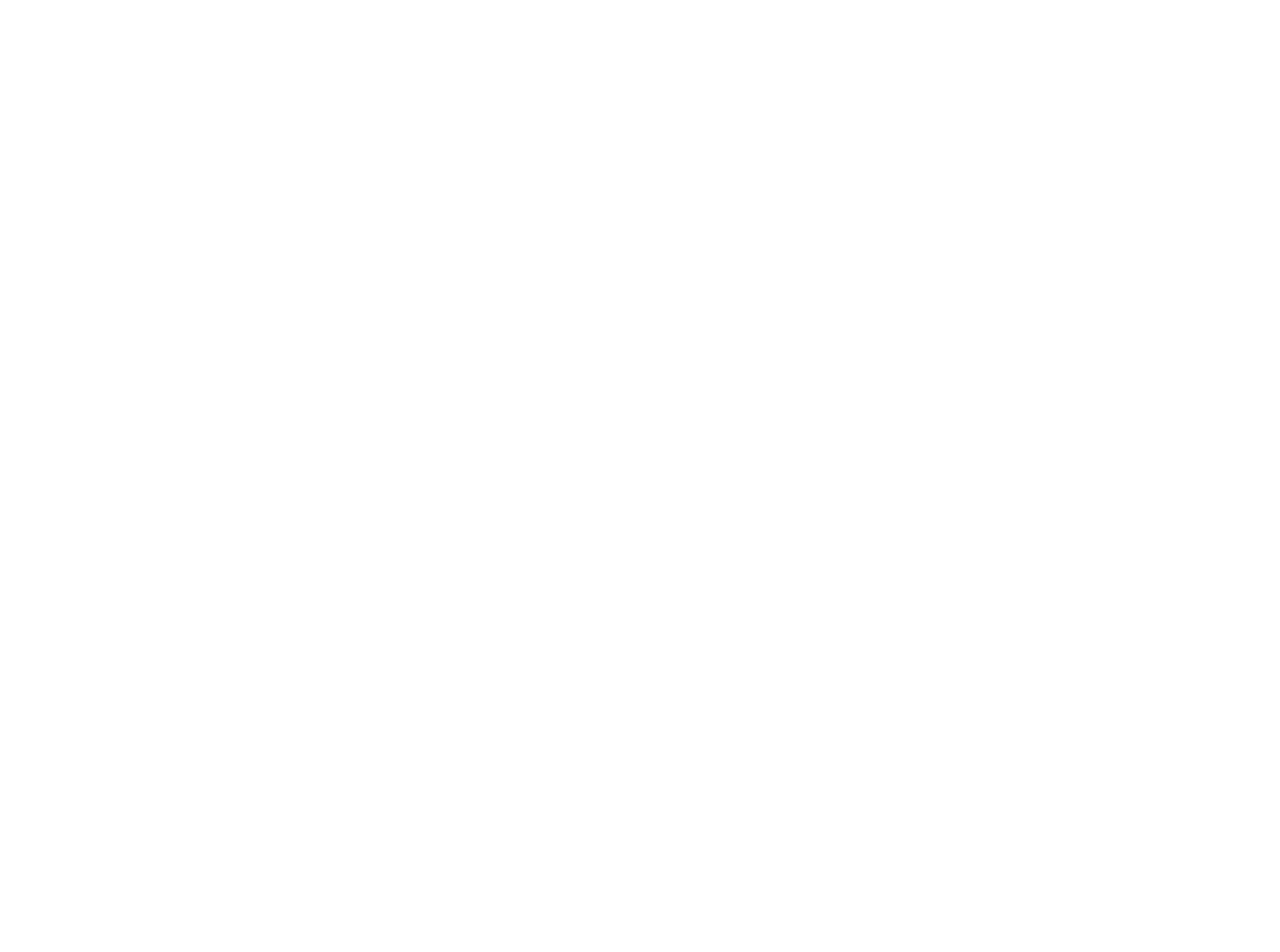
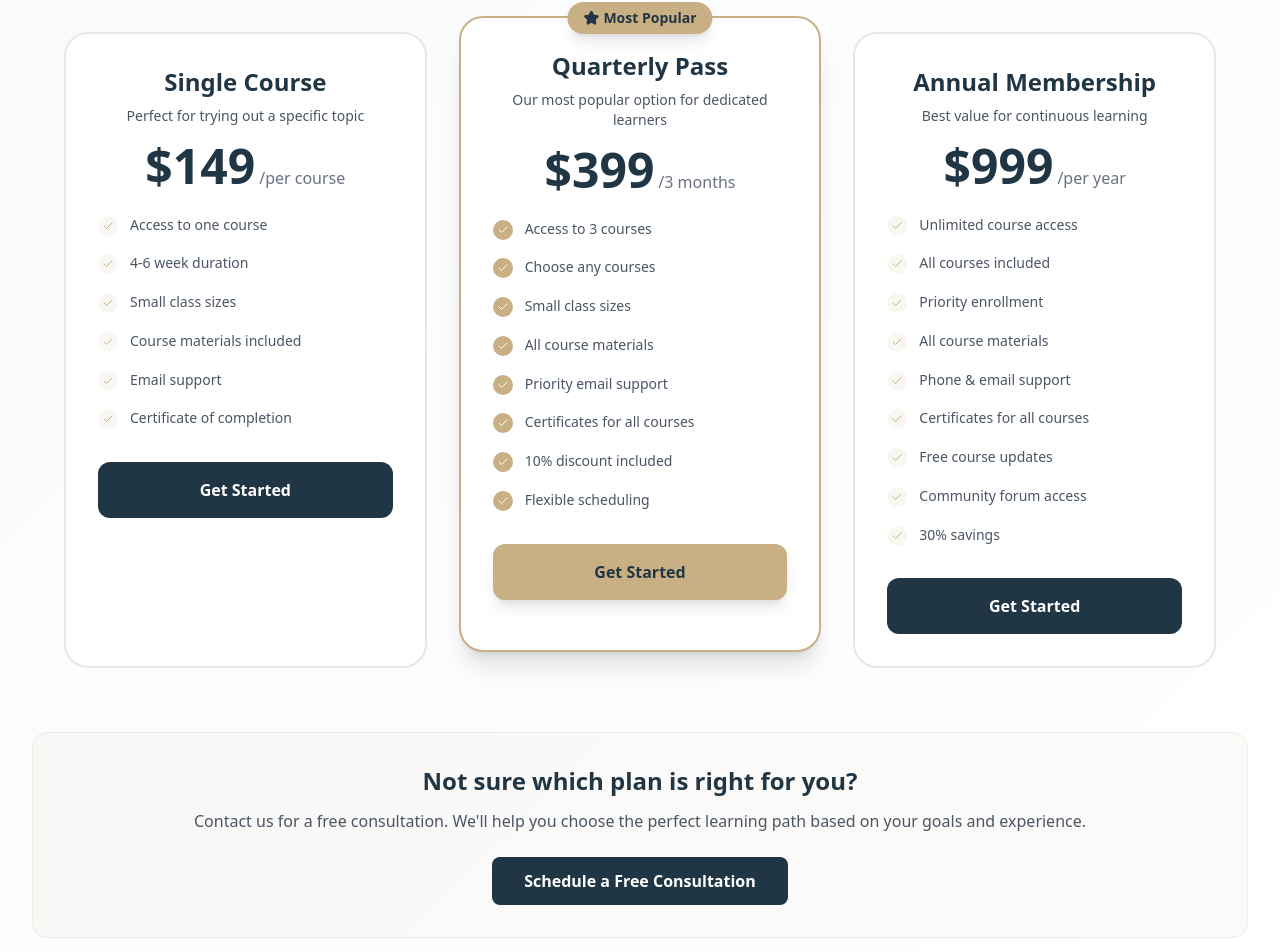
Before and after one commit to MarketaG/online-retirement, a React (Vite) app: page / in a window 1280 px wide. Shown: the part 3086-4038 px from the top of the page. Before the commit the page ends 2850 px from the top, so only its background shows below. Built offline with nearby package versions, Linux system fonts and the light colour scheme.

Commit message:
Add Pricing section

```diff
--- a/src/App.tsx
+++ b/src/App.tsx
@@ -2,6 +2,7 @@
 import Hero from "./sections/Hero";
 import About from "./sections/About";
 import Courses from "./sections/Courses";
+import Pricing from "./sections/Pricing";
 
 export default function App() {
   const scrollToSection = (id: string) => {
@@ -17,6 +18,7 @@
         </div>
         <About />
         <Courses />
+        <Pricing />
       </div>
     </>
   );
--- /dev/null
+++ b/src/components/pricing/PricingCTA.tsx
@@ -0,0 +1,23 @@
+type Props = {
+  onContact: () => void;
+};
+
+export function PricingCTA({ onContact }: Props) {
+  return (
+    <div className="mt-16 text-center bg-primary/5 rounded-2xl p-8 border border-primary/20">
+      <h3 className="text-2xl font-bold text-secondary mb-3">
+        Not sure which plan is right for you?
+      </h3>
+      <p className="text-gray-600 mb-6">
+        Contact us for a free consultation. We'll help you choose the perfect
+        learning path based on your goals and experience.
+      </p>
+      <button
+        onClick={onContact}
+        className="bg-secondary hover:bg-secondary/90 text-white px-8 py-3 rounded-lg font-semibold transition-all duration-300"
+      >
+        Schedule a Free Consultation
+      </button>
+    </div>
+  );
+}
--- /dev/null
+++ b/src/components/pricing/PricingCard.tsx
@@ -0,0 +1,71 @@
+import { Check, Star } from "lucide-react";
+import type { PricingPlan } from "../../data/pricingData";
+
+type Props = {
+  plan: PricingPlan;
+  onSelect: () => void;
+};
+
+export function PricingCard({ plan, onSelect }: Props) {
+  return (
+    <div
+      className={`relative bg-white rounded-3xl p-8 border-2 transition-all duration-300 hover:shadow-2xl ${
+        plan.popular
+          ? "border-primary shadow-xl lg:-translate-y-4"
+          : "border-gray-200 hover:border-primary/50"
+      }`}
+    >
+      {plan.popular && (
+        <div className="absolute -top-4 left-1/2 -translate-x-1/2">
+          <div className="bg-primary text-secondary px-4 py-1.5 rounded-full text-sm font-semibold flex items-center gap-1 shadow-lg">
+            <Star className="w-4 h-4 fill-current" />
+            Most Popular
+          </div>
+        </div>
+      )}
+
+      <div className="text-center mb-6">
+        <h3 className="text-2xl font-bold text-secondary mb-2">{plan.name}</h3>
+        <p className="text-gray-600 text-sm mb-4">{plan.description}</p>
+        <div className="flex items-baseline justify-center gap-1">
+          <span className="text-5xl font-bold text-secondary">
+            ${plan.price}
+          </span>
+          <span className="text-gray-500">/{plan.period}</span>
+        </div>
+      </div>
+
+      <ul className="space-y-4 mb-8">
+        {plan.features.map((feature, i) => (
+          <li key={i} className="flex items-start gap-3">
+            <div
+              className={`w-5 h-5 rounded-full flex items-center justify-center mt-0.5 ${
+                plan.popular ? "bg-primary" : "bg-primary/10"
+              }`}
+            >
+              <Check
+                className={`w-3 h-3 ${
+                  plan.popular ? "text-white" : "text-primary"
+                }`}
+              />
+            </div>
+            <span className="text-gray-600 text-sm leading-relaxed">
+              {feature}
+            </span>
+          </li>
+        ))}
+      </ul>
+
+      <button
+        onClick={onSelect}
+        className={`w-full py-4 rounded-xl font-semibold transition-all duration-300 ${
+          plan.popular
+            ? "bg-primary hover:bg-primary/90 text-secondary shadow-lg hover:-translate-y-1"
+            : "bg-secondary hover:bg-secondary/90 text-white"
+        }`}
+      >
+        Get Started
+      </button>
+    </div>
+  );
+}
--- /dev/null
+++ b/src/data/pricingData.ts
@@ -0,0 +1,59 @@
+export type PricingPlan = {
+  name: string;
+  price: string;
+  period: string;
+  description: string;
+  features: string[];
+  popular?: boolean;
+};
+
+export const PRICING_PLANS: PricingPlan[] = [
+  {
+    name: "Single Course",
+    price: "149",
+    period: "per course",
+    description: "Perfect for trying out a specific topic",
+    features: [
+      "Access to one course",
+      "4-6 week duration",
+      "Small class sizes",
+      "Course materials included",
+      "Email support",
+      "Certificate of completion",
+    ],
+  },
+  {
+    name: "Quarterly Pass",
+    price: "399",
+    period: "3 months",
+    description: "Our most popular option for dedicated learners",
+    popular: true,
+    features: [
+      "Access to 3 courses",
+      "Choose any courses",
+      "Small class sizes",
+      "All course materials",
+      "Priority email support",
+      "Certificates for all courses",
+      "10% discount included",
+      "Flexible scheduling",
+    ],
+  },
+  {
+    name: "Annual Membership",
+    price: "999",
+    period: "per year",
+    description: "Best value for continuous learning",
+    features: [
+      "Unlimited course access",
+      "All courses included",
+      "Priority enrollment",
+      "All course materials",
+      "Phone & email support",
+      "Certificates for all courses",
+      "Free course updates",
+      "Community forum access",
+      "30% savings",
+    ],
+  },
+];
--- /dev/null
+++ b/src/sections/Pricing.tsx
@@ -0,0 +1,40 @@
+import { SectionHeader } from "../components/ui/SectionHeader";
+import { PricingCard } from "../components/pricing/PricingCard";
+import { PricingCTA } from "../components/pricing/PricingCTA";
+import { PRICING_PLANS } from "../data/pricingData";
+
+export default function Pricing() {
+  const scrollToContact = () => {
+    document.getElementById("contact")?.scrollIntoView({ behavior: "smooth" });
+  };
+
+  return (
+    <section
+      id="pricing"
+      className="py-20 sm:py-28 bg-linear-to-br from-gray-50 to-white"
+    >
+      <div className="max-w-7xl mx-auto px-4 sm:px-6 lg:px-8">
+        <SectionHeader
+          title={
+            <>
+              Simple, <span className="text-primary">Transparent Pricing</span>
+            </>
+          }
+          description="Choose the plan that fits your learning goals."
+        />
+
+        <div className="grid md:grid-cols-3 gap-8 max-w-6xl mx-auto">
+          {PRICING_PLANS.map((plan) => (
+            <PricingCard
+              key={plan.name}
+              plan={plan}
+              onSelect={scrollToContact}
+            />
+          ))}
+        </div>
+
+        <PricingCTA onContact={scrollToContact} />
+      </div>
+    </section>
+  );
+}
```
Also changed, not shown: 1 other file (tests, documents, lock files or other folders).
